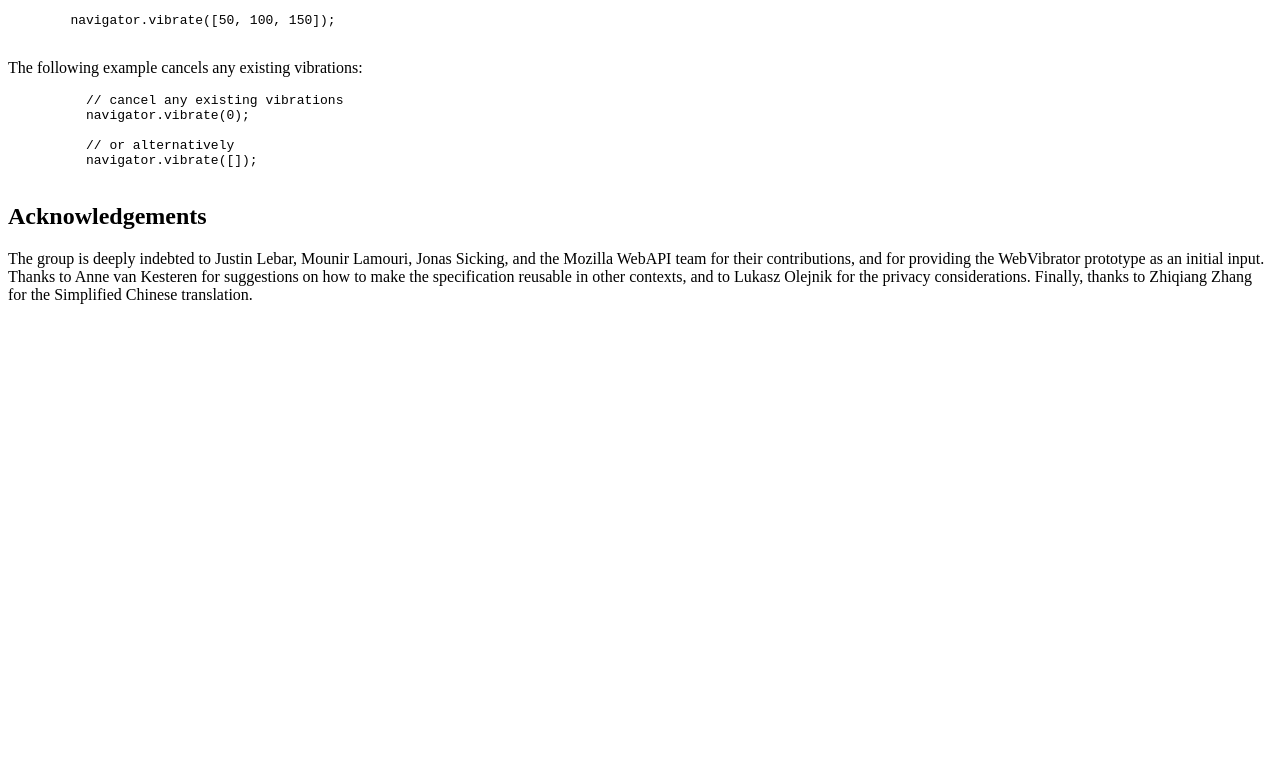
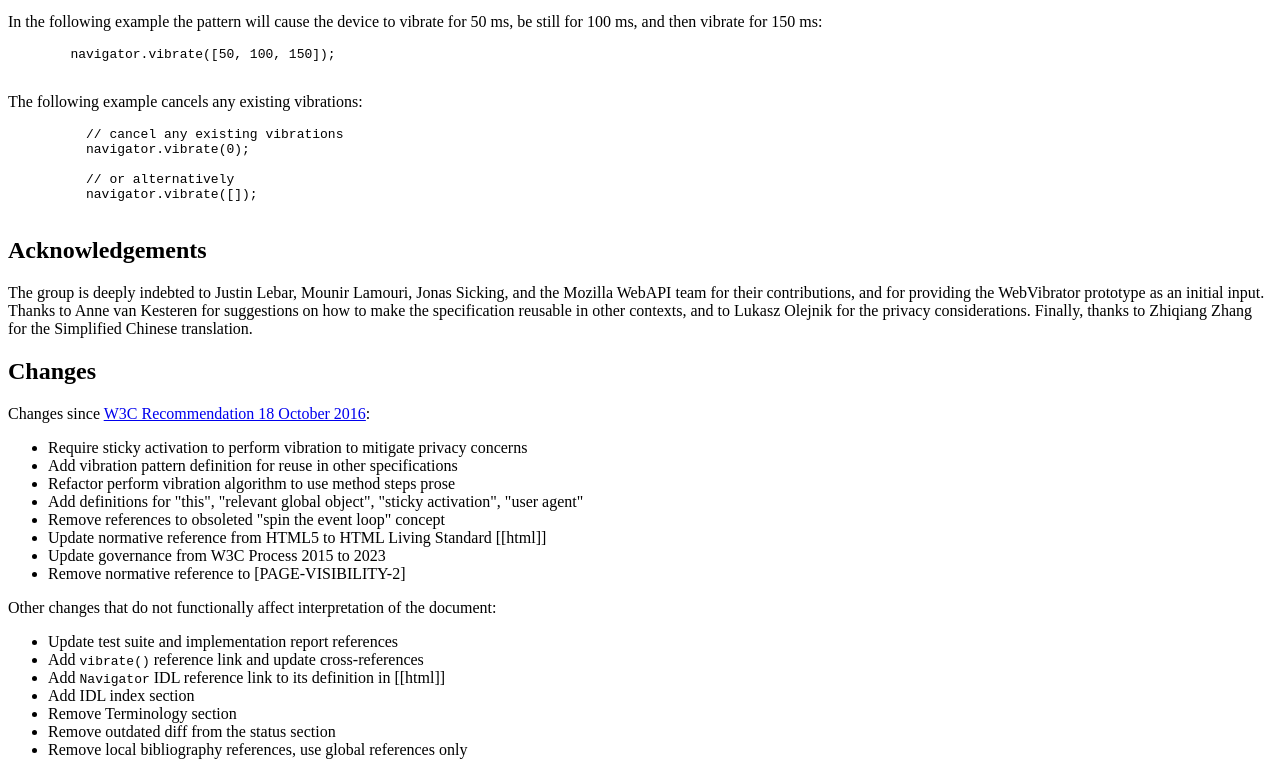
Before and after one commit to w3c/vibration, a plain HTML site: page index.html in a window 1280 px wide. Shown: the part 1636-2411 px from the top of the page. Before the commit the page ends 1956 px from the top, so only its background shows below. Drawn offline with Linux system fonts and the light colour scheme.

Commit message:
Update Changes section

```diff
--- a/index.html
+++ b/index.html
@@ -55,6 +55,9 @@
         aware of more advanced use cases that cannot be realized using this
         simpler first version. The intent is to address them in a future
         revision.
+      </p>
+      <p>
+        A history of <a href="#changes">changes</a> from previous version is provided.
       </p>
     </section>
     <section class="informative">
@@ -301,6 +304,36 @@
         Chinese translation.
       </p>
     </section>
+    <section class='appendix'>
+      <h2>
+        Changes
+      </h2>
+      <p>
+        Changes since <a href="https://www.w3.org/TR/2016/REC-vibration-20161018/">W3C Recommendation 18 October 2016</a>:
+      </p>
+      <ul>
+        <li>Require sticky activation to <a>perform vibration</a> to mitigate privacy concerns</li>
+        <li>Add <a>vibration pattern</a> definition for reuse in other specifications</li>
+        <li>Refactor <a>perform vibration</a> algorithm to use method steps prose</li>
+        <li>Add definitions for "this", "relevant global object", "sticky activation", "user agent"</li>
+        <li>Remove references to obsoleted "spin the event loop" concept</li>
+        <li>Update normative reference from HTML5 to HTML Living Standard [[html]]</li>
+        <li>Update governance from W3C Process 2015 to 2023</li>
+        <li>Remove normative reference to [PAGE-VISIBILITY-2]</li>
+      </ul>
+      <p>
+        Other changes that do not functionally affect interpretation of the document:
+      </p>
+      <ul>
+        <li>Update test suite and implementation report references</li>
+        <li>Add <code>vibrate()</code> reference link and update cross-references</li>
+        <li>Add <code>Navigator</code> IDL reference link to its definition in [[html]]</li>
+        <li>Add IDL index section</li>
+        <li>Remove Terminology section</li>
+        <li>Remove outdated diff from the status section</li>
+        <li>Remove local bibliography references, use global references only</li>
+      </ul>
+    </section>
     <section id='idl-index' class='appendix'>
     </section>
   </body>
```
